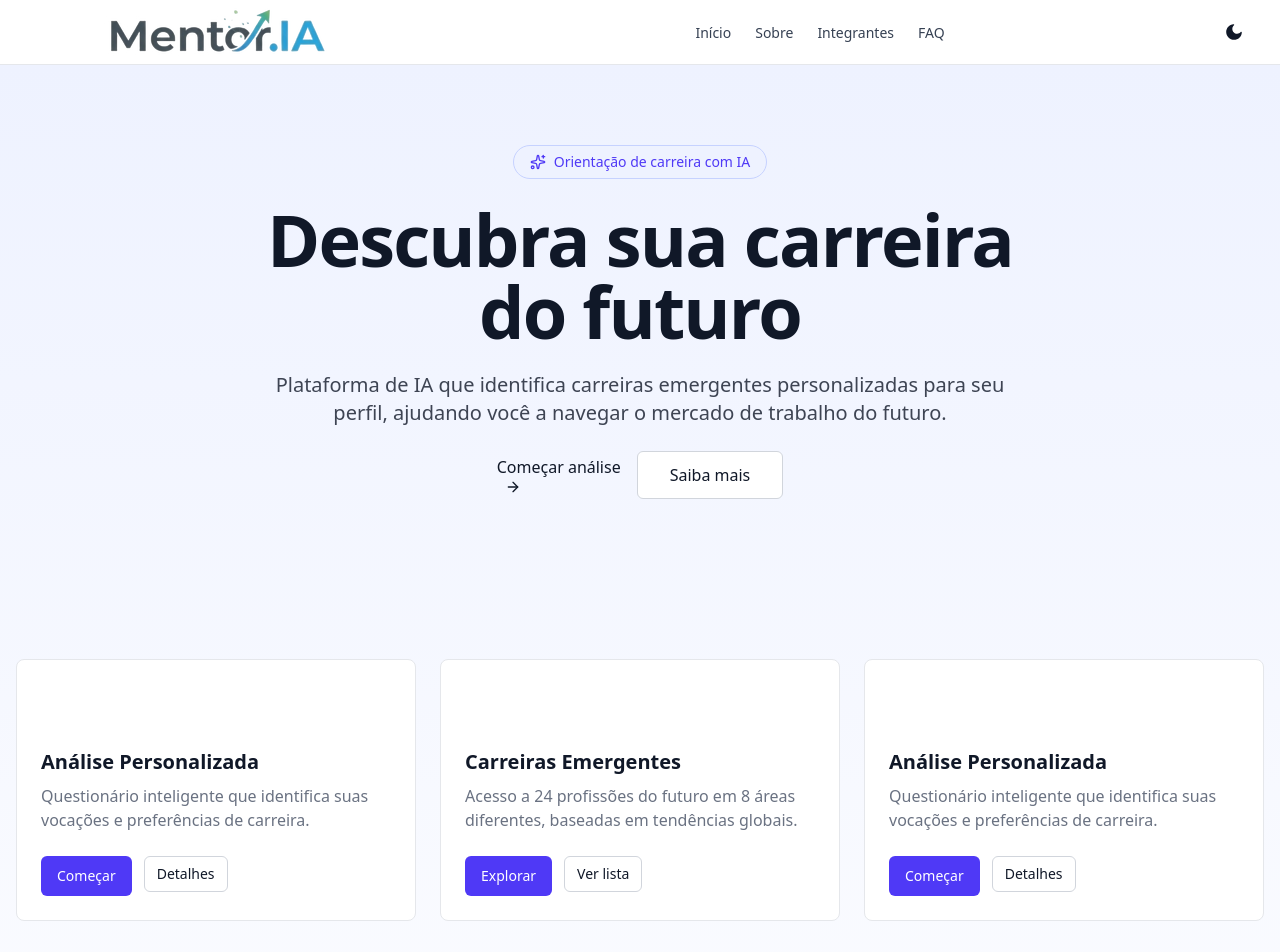
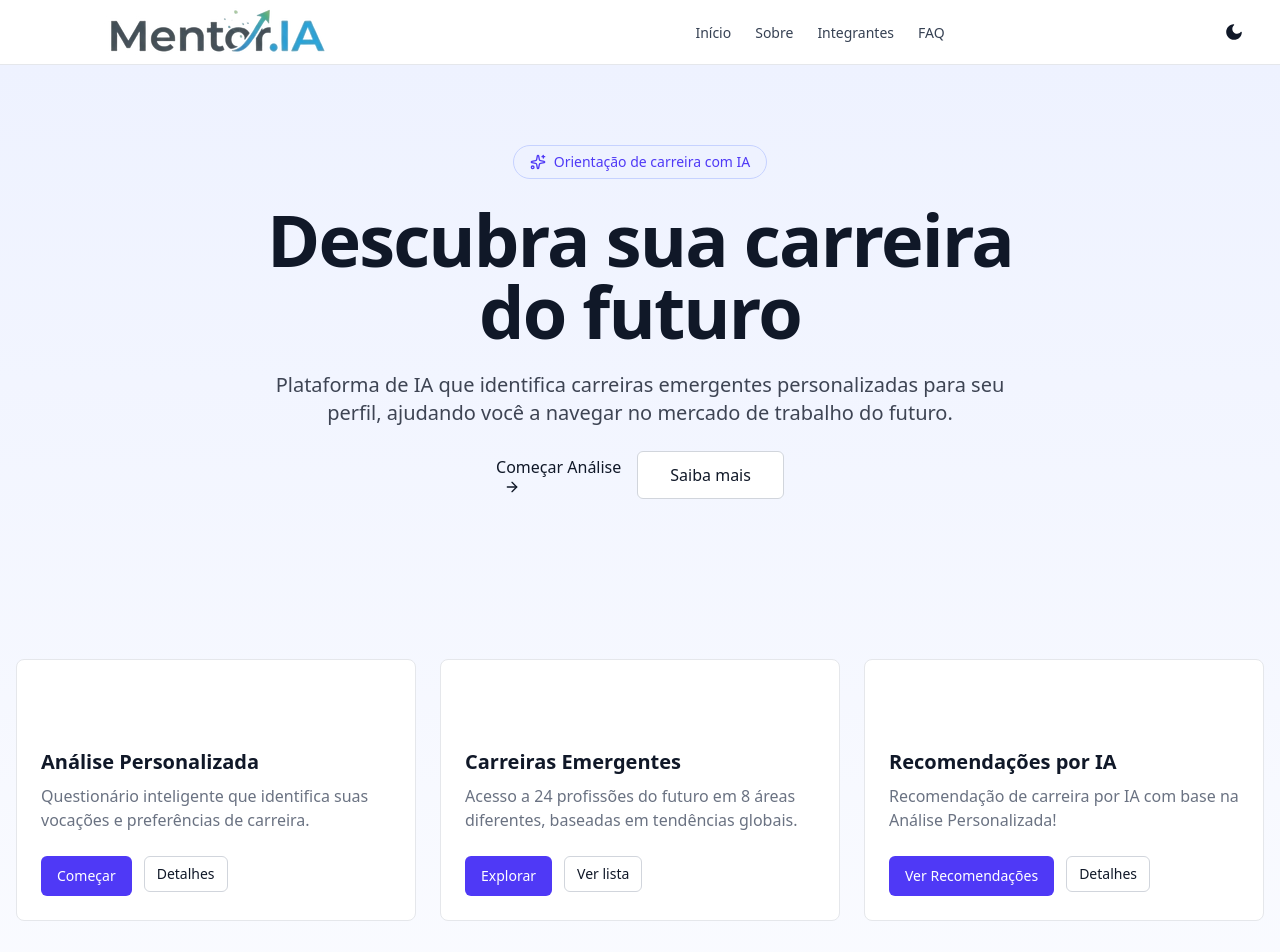
Before and after one commit to GS-Mentor-IA/mentor-ia-frontend, a React (Vite) app: page / in a window 1280 px wide. Shown: the top 952 px of the page. Built offline with nearby package versions, Linux system fonts and the light colour scheme.

Commit message:
Finalizando card recomendacoes e pequena correcao de texto no index

```diff
--- a/src/components/Cards/RecomendacoesIACard.tsx
+++ b/src/components/Cards/RecomendacoesIACard.tsx
@@ -1,4 +1,4 @@
-import { GoVerified } from "react-icons/go";
+import { SiOpenai } from "react-icons/si"
 import Botao from "../Botao/Botao";
 
 type Props = {
@@ -11,12 +11,12 @@ export default function AnalisePersonalizadaCard({ primaryAction, secondaryActio
   return (
     <div className={`rounded-lg border border-gray-200 dark:border-gray-700 bg-white dark:bg-gray-800 p-6 ${className}`}>
       <div className="mb-4 flex h-12 w-12 items-center justify-center rounded-lg">
-        <GoVerified className="h-6 w-6 text-white" aria-hidden="true" />
+        <SiOpenai className="h-6 w-6 text-white" aria-hidden="true" />
       </div>
-      <h3 className="mb-2 text-xl font-semibold text-gray-900 dark:text-gray-100">Análise Personalizada</h3>
-      <p className="text-gray-500 dark:text-gray-300 mb-6">Questionário inteligente que identifica suas vocações e preferências de carreira.</p>
+      <h3 className="mb-2 text-xl font-semibold text-gray-900 dark:text-gray-100">Recomendações por IA</h3>
+      <p className="text-gray-500 dark:text-gray-300 mb-6">Recomendação de carreira por IA com base na Análise Personalizada!</p>
       <div className="flex flex-wrap gap-3">
-        <Botao variante="padrao" tamanho="medio" onClick={primaryAction}>Começar</Botao>
+        <Botao variante="padrao" tamanho="medio" onClick={primaryAction}>Ver Recomendações</Botao>
         <Botao variante="contorno" tamanho="pequeno" onClick={secondaryAction}>Detalhes</Botao>
       </div>
     </div>
--- a/src/routes/Home/index.tsx
+++ b/src/routes/Home/index.tsx
@@ -187,12 +187,12 @@ export default function Home() {
           </h1>
 
           <p className="text-lg text-current/80 sm:text-xl">
-            Plataforma de IA que identifica carreiras emergentes personalizadas para seu perfil, ajudando você a navegar o mercado de trabalho do futuro.
+            Plataforma de IA que identifica carreiras emergentes personalizadas para seu perfil, ajudando você a navegar no mercado de trabalho do futuro.
           </p>
 
           <div className="flex flex-col gap-4 sm:flex-row sm:justify-center">
             <Botao tamanho="grande" onClick={iniciarQuestionario} className="group">
-              Começar análise
+              Começar Análise
               <ArrowRight className="ml-2 h-4 w-4 transition-transform group-hover:translate-x-1" />
             </Botao>
             <Botao tamanho="grande" variante="contorno" onClick={scrollToRecursos}>
```
